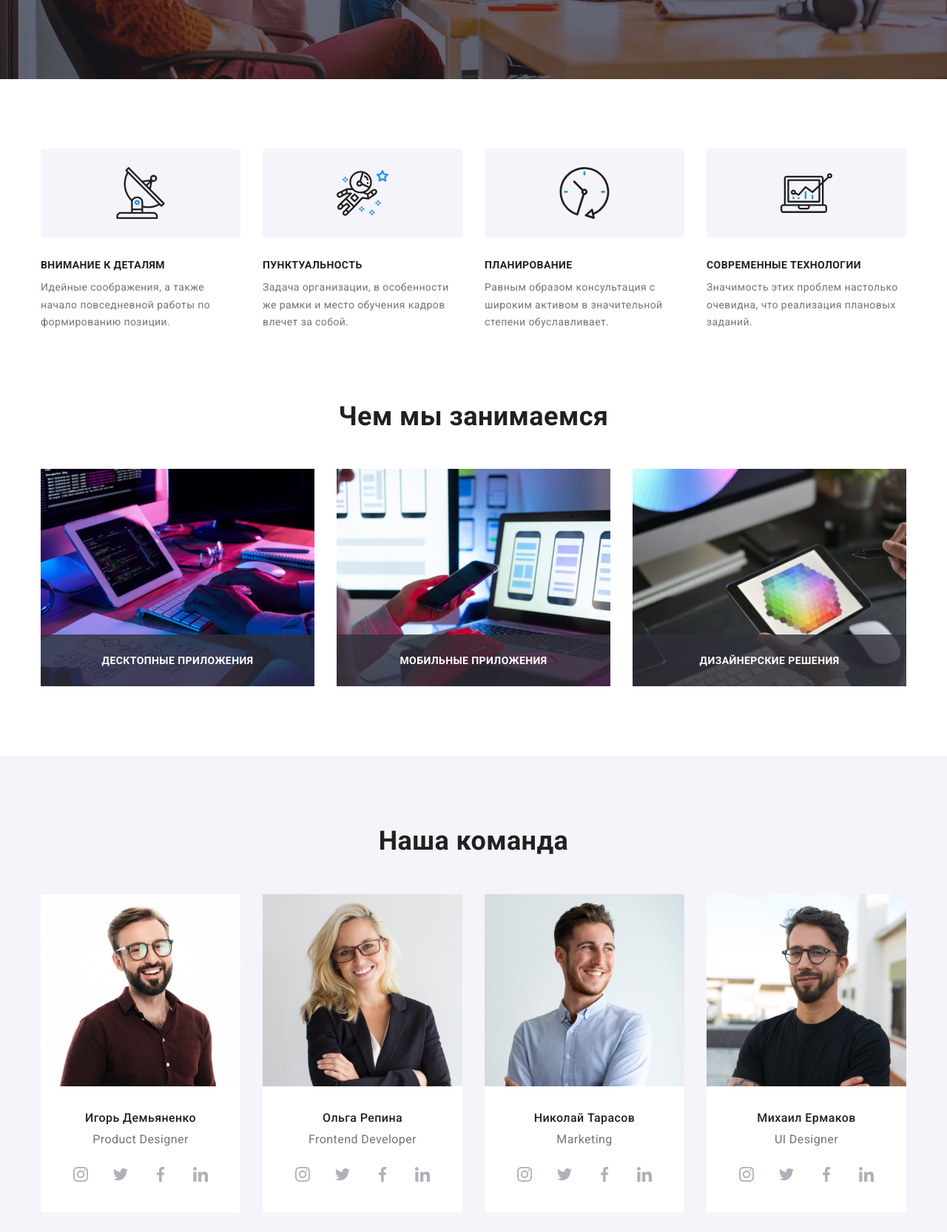
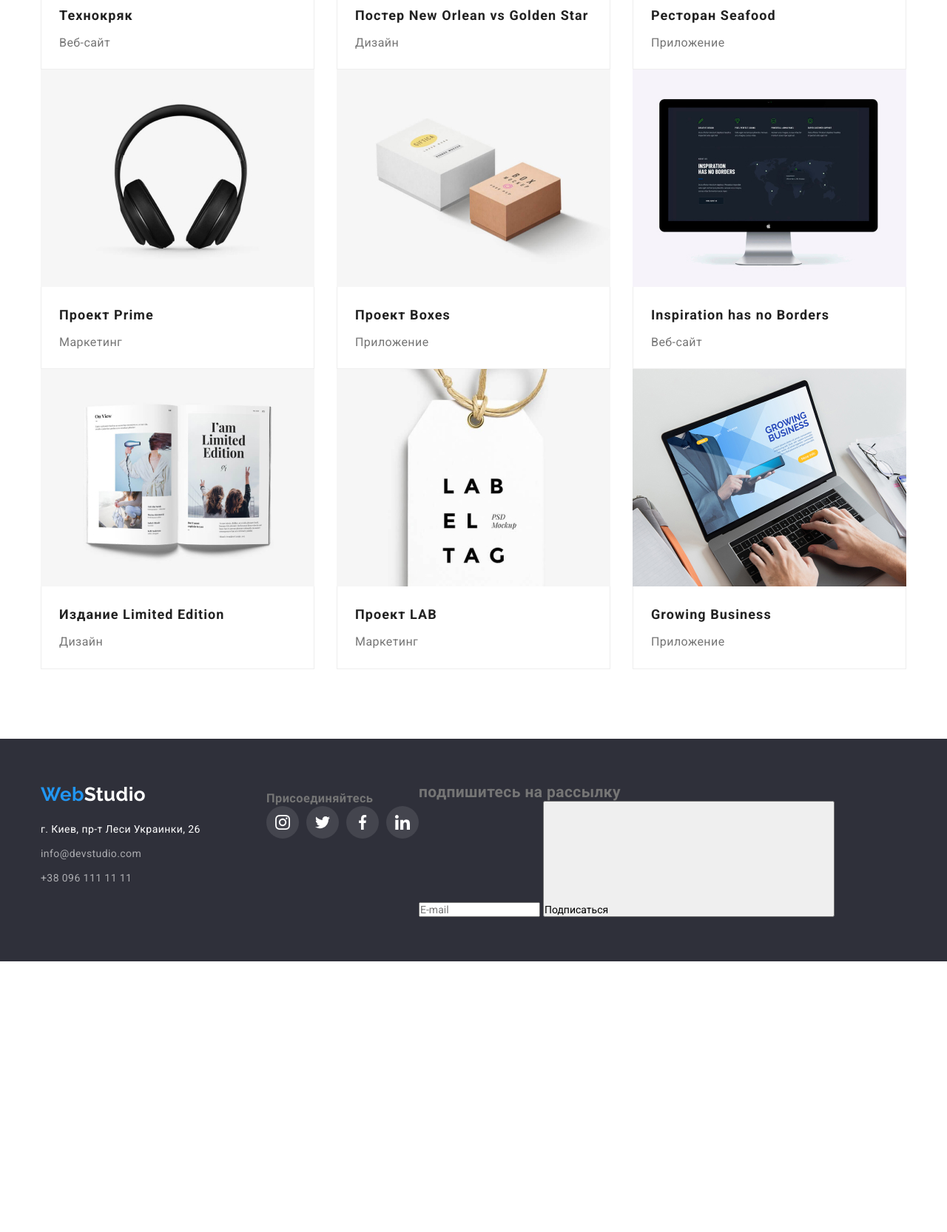
Before and after one commit to GrinchenkoD/goit-markup-hw-06, a plain HTML site: page portfolio.html in a window 1280 px wide. Shown: the part 574-2240 px from the top of the page at 74% size. After the commit the page ends 1874 px from the top, so only its background shows below. Drawn offline with nearby package versions, Linux system fonts and the light colour scheme.

Commit message:
Исправляю ошибочный коммит

```diff
--- a/portfolio.html
+++ b/portfolio.html
@@ -3,23 +3,24 @@
 <head>
     <meta charset="UTF-8">
     <meta name="viewport" content="width=device-width, initial-scale=1.0">
-  <title>Студия</title>
+    <title>Портфолио</title>
     <link href="https://fonts.googleapis.com/css2?family=Raleway:wght@700&family=Roboto:wght@400;500;700;900&display=swap" rel="stylesheet">
 
     <link rel="stylesheet" href="https://cdnjs.cloudflare.com/ajax/libs/modern-normalize/1.0.0/modern-normalize.min.css">
     <link rel="stylesheet" href="./css/styles.css">
 </head>
 <body>
-  <!-- ===================хедер================= -->
+
+  <!-- =======Хедер=========== -->
   <header class="header">
     <div class="nav container">
       <nav class="site-nav">
         <a href="./index.html" lang="en" class="logo"><span class="accent">Web</span>Studio </a>
         <ul class="site-nav list">
           <li class="nav-item">
-            <a href="./index.html" class="header-link link current">Студия</a></li>
+            <a href="./index.html" class="header-link link">Студия</a></li>
           <li class="nav-item">
-            <a href="./portfolio.html" class="header-link link">Портфолио</a></li>
+            <a href="./portfolio.html" class="header-link link current">Портфолио</a></li>
           <li class="nav-item">
             <a href="#" class="header-link link">Контакты</a></li>
         </ul>
@@ -43,277 +44,143 @@
     </div>
   </header>
    <main>
-
-    <!-- ===================Герой=======================-->
-
-    <section class="hero">
-      <div class="hero-wrapper container">
-       <h1 class="hero-title">Эффективные решения для вашего бизнеса</h1>
-       <button type="button" class="button" data-modal-open>Заказать услугу</button>
+   <!--======== фильтры ==========-->
+    <section class="portfolio section">
+      <div class="container">
+          <!-- <h1>Портфолио</h1> -->
+          <ul class="filter list">
+            <li><button type="button" class="button">Все</button></li>
+            <li><button type="button" class="button">Приложения</button></li>
+            <li><button type="button" class="button">Веб-сайты</button></li>
+            <li><button type="button" class="button">Дизайн</button></li>
+            <li><button type="button" class="button">Маркетинг</button></li>
+          </ul>
+    <!--=======проекты============  -->
+          <ul class="projects list">
+            <li class="projects-item">
+              <a href="#" class="project-link">
+                <div class="project-thumb">
+                  <img src="./images/project1.jpg" alt="макбук про с открытой веб-страницей" width="370" height="294" class="project-img">
+                  <p class="project-overlay" >Технокряк это современная площадка распространения коронавируса. Компании используют
+                     эту платформу для цифрового шпионажа и атак на защищённые сервера конкурентов.</p>
                 </div>
-    </section>
-
-    <!--===================наши преимущества====================-->
-    <section class="features section">
-      <div class="container">
-        <!-- <h2 class="section-title">Наши преимущества</h2> -->
-        <ul class="features-list list">
-          <li class="features-item antenna"><h3 class="title">Внимание к деталям</h3>
-            <p class="text">Идейные соображения, а также начало повседневной работы по формированию позиции.</p>
-          </li>
-          <li class="features-item astronaut"><h3 class="title">Пунктуальность</h3>
-            <p class="text">Задача организации, в особенности же рамки и место обучения кадров влечет за собой.</p>
-          </li>
-          <li class="features-item clock"><h3 class="title">Планирование</h3>
-            <p class="text">Равным образом консультация с широким активом в значительной степени обуславливает.</p>
-          </li>
-          <li class="features-item diagram"><h3 class="title">Современные технологии</h3>
-            <p class="text">Значимость этих проблем настолько очевидна, что реализация плановых заданий.</p>
-          </li>
-        </ul>
+                <div class="projects-text">
+                  <h2 class="title">Технокряк</h2>
+                  <p class="text">Веб-сайт</p>
               </div>
-    </section>
-
-    <!--===================чем занимаемся==========================-->
-    <section class="activities section">
-      <div class="container">
-      <h2 class="section-title">Чем мы занимаемся</h2>
-          <ul class="activities-list list">
-            <li class="activities-item">
-              <a href="" class="activities-link">
-                <img src="./images/occupation1.jpg" alt="програмист работает за столом" width="370" height="294">
-                <p class="activities-discription">Десктопные приложения</p>
               </a>
             </li>
-            <li>
-              <a href="" class="activities-link">
-                <img src="./images/occupation2.jpg" alt="дизайнер разрабарывает приложение" width="370" height="294">
-                <p class="activities-discription">Мобильные приложения</p>
-
+            <li class="projects-item">
+              <a href="#" class="project-link">
+                <div class="project-thumb">
+                <img src="./images/project2.jpg" alt="два баскетболиста в прыжке борятся за мяч" width="370" height="294" class="project-img">
+                <p class="project-overlay" >Технокряк это современная площадка распространения коронавируса. Компании используют
+                  эту платформу для цифрового шпионажа и атак на защищённые сервера конкурентов.</p>
+                </div>
+                <div class="projects-text">
+                  <h2 class="title">Постер <span lang="en">New Orlean vs Golden Star</span></h2>
+                  <p class="text">Дизайн</p>
+                </div>
               </a>
             </li>
-            <li>
-              <a href="" class="activities-link">
-                <img src="./images/occupation3.jpg" alt="дизайнер выбирает цвет из палитры на планшете" width="370" height="294">
-                <p class="activities-discription">Дизайнерские решения</p>
+            <li class="projects-item">
+              <a href="#" class="project-link">
+                <div class="project-thumb">
+                  <img src="./images/project3.jpg" alt="логотип ресторана морской еды" width="370" height="294" class="project-img">
+                  <p class="project-overlay" >Технокряк это современная площадка распространения коронавируса. Компании используют
+                    эту платформу для цифрового шпионажа и атак на защищённые сервера конкурентов.</p>
+                </div>
+                <div class="projects-text">
+                  <h2 class="title">Ресторан <span lang="en">Seafood</span></h2>
+                  <p class="text">Приложение</p>
+                </div>
+              </a>
+            </li>
+            <li class="projects-item">
+              <a href="#" class="project-link">
+                <div class="project-thumb">
+                  <img src="./images/project4.jpg" alt="наушники" width="370" height="294" class="project-img">
+                  <p class="project-overlay" >Технокряк это современная площадка распространения коронавируса. Компании используют
+                    эту платформу для цифрового шпионажа и атак на защищённые сервера конкурентов.</p>
+                </div>
+                  <div class="projects-text">
+                  <h2 class="title">Проект <span lang="en">Prime</span></h2>
+                  <p class="text">Маркетинг</p>
+                </div>
+              </a>
+            </li>
+            <li class="projects-item">
+              <a href="#" class="project-link">
+                <div class="project-thumb">
+                  <img src="./images/project5.jpg" alt="две коробки белая и розовая" width="370" height="294" class="project-img">
+                  <p class="project-overlay" >Технокряк это современная площадка распространения коронавируса. Компании используют
+                    эту платформу для цифрового шпионажа и атак на защищённые сервера конкурентов.</p>
+                </div>
+                  <div class="projects-text">
+                  <h2 class="title">Проект <span lang="en">Boxes</span></h2>
+                  <p class="text">Приложение</p>
+                </div class="projects-text">
+              </a>
+            </li>
+            <li class="projects-item">
+              <a href="#" class="project-link">
+                <div class="project-thumb">
+                  <img src="./images/project6.jpg" alt="монитор с открытым сайтом" width="370" height="294" class="project-img">
+                  <p class="project-overlay" >Технокряк это современная площадка распространения коронавируса. Компании используют
+                    эту платформу для цифрового шпионажа и атак на защищённые сервера конкурентов.</p>
+                </div>
+                  <div class="projects-text">
+                  <h2 lang="en" class="title">Inspiration has no Borders</h2>
+                  <p class="text">Веб-сайт</p>
+                </div>
+              </a>
+            </li>
+            <li class="projects-item">
+              <a href="#" class="project-link">
+                <div class="project-thumb">
+                  <img src="./images/project7.jpg" alt="открытый журнал" width="370" height="294" class="project-img">
+                  <p class="project-overlay" >Технокряк это современная площадка распространения коронавируса. Компании используют
+                    эту платформу для цифрового шпионажа и атак на защищённые сервера конкурентов.</p>
+                </div>
+                  <div class="projects-text">
+                  <h2 class="title">Издание <span lang="en">Limited Edition</span></h2>
+                  <p class="text">Дизайн</p>
+                </div>
+              </a>
+            </li>
+            <li class="projects-item">
+              <a href="#" class="project-link">
+                <div class="project-thumb">
+                  <img src="./images/project8.jpg" alt="ярлык с надписью" width="370" height="294" class="project-img">
+                  <p class="project-overlay" >Технокряк это современная площадка распространения коронавируса. Компании используют
+                    эту платформу для цифрового шпионажа и атак на защищённые сервера конкурентов.</p>
+                </div>
+                <div class="projects-text">
+                  <h2 class="title">Проект <span lang="en">LAB</span></h2>
+                  <p class="text">Маркетинг</p>
+                </div>
+              </a>
+            </li>
+            <li class="projects-item">
+              <a href="#" class="project-link">
+                <div class="project-thumb">
+                  <img src="./images/project9.jpg" alt="мужские руки на клавиатуре ноутбука" class="project-img">
+                  <p class="project-overlay" >Технокряк это современная площадка распространения коронавируса. Компании используют
+                    эту платформу для цифрового шпионажа и атак на защищённые сервера конкурентов.</p>
+                </div>
+                <div class="projects-text">
+                  <h2 lang="en" class="title">Growing Business</h2>
+                  <p class="text">Приложение</p>
+                </div>
               </a>
             </li>
           </ul>
         </div>
-    </section>
-
-    <!--=============================команда========================-->
-    <section class="section team">
-      <div class=" container">
-          <h2 class="section-title">Наша команда</h2>
-          <ul class="employees list">
-            <li class="employer-card">
-              <img src="./images/employer1.jpg" alt="фото Игоря Демьяненко" width="270" height="260" class="employer-photo">
-              <h3 class="title">Игорь Демьяненко</h3>
-              <p lang="en" class="position">Product Designer</p>
-                            <!-- ===========иконки соц сетей========== -->
-
-              <ul class="socials list">
-                <li class="social-item">
-                  <a class="social-link link">
-                    <svg class="social-icon">
-                      <use href="./images/icons/sprite.svg#instagram"></use>
-                    </svg>
-                  </a>
-                </li>
-                <li class="social-item">
-                  <a class="social-link link">
-                    <svg class="social-icon">
-                      <use href="./images/icons/sprite.svg#twitter"></use>
-                    </svg>
-                  </a>
-                </li>
-                <li class="social-item">
-                  <a class="social-link link">
-                    <svg class="social-icon">
-                      <use href="./images/icons/sprite.svg#facebook"></use>
-                      </svg>
-                  </a>
-                </li>
-                <li class="social-item">
-                  <a class="social-link link">
-                    <svg class="social-icon">
-                      <use href="./images/icons/sprite.svg#linkedin"></use>
-                      </svg>
-                  </a>
-                </li>
-              </ul>
-            </li>
-            <li class="employer-card">
-                  <img src="./images/employer2.jpg" alt="фото Ольги Репиной" width="270" height="260" class="employer-photo">
-                  <h3 class="title">Ольга Репина</h3>
-                  <p lang="en" class="position">Frontend Developer</p>
-                  <!-- ===========иконки соц сетей========== -->
-
-                  <ul class="socials list">
-
-                <li class="social-item">
-                  <a class="social-link link">
-                    <svg class="social-icon">
-                      <use href="./images/icons/sprite.svg#instagram"></use>
-                    </svg>
-                  </a>
-                </li>
-                <li class="social-item">
-                  <a class="social-link link">
-                    <svg class="social-icon">
-                      <use href="./images/icons/sprite.svg#twitter"></use>
-                    </svg>
-                  </a>
-                </li>
-                <li class="social-item">
-                  <a class="social-link link">
-                    <svg class="social-icon">
-                      <use href="./images/icons/sprite.svg#facebook"></use>
-                    </svg>
-                  </a>
-                </li>
-                <li class="social-item">
-                  <a class="social-link link">
-                    <svg class="social-icon">
-                      <use href="./images/icons/sprite.svg#linkedin"></use>
-                      </svg>
-                  </a>
-                </li>
-                 </ul>
-            </li>
-            <li class="employer-card">
-              <img src="./images/employer3.jpg" alt=" фото Николая Тарасова" width="270" height="260" class="employer-photo">
-              <h3 class="title">Николай Тарасов</h3>
-              <p lang="en" class="position">Marketing</p>
-                            <!-- ===========иконки соц сетей========== -->
-
-              <ul class="socials list">
-                <li class="social-item">
-                  <a class="social-link link">
-                    <svg class="social-icon">
-                      <use href="./images/icons/sprite.svg#instagram"></use>
-                    </svg>
-                  </a>
-                </li>
-                <li class="social-item">
-                  <a class="social-link link">
-                    <svg class="social-icon">
-                      <use href="./images/icons/sprite.svg#twitter"></use>
-                    </svg>
-                  </a>
-                </li>
-                <li class="social-item">
-                  <a class="social-link link">
-                    <svg class="social-icon">
-                      <use href="./images/icons/sprite.svg#facebook"></use>
-                    </svg>
-                  </a>
-                </li>
-                <li class="social-item">
-                  <a class="social-link link">
-                    <svg class="social-icon">
-                      <use href="./images/icons/sprite.svg#linkedin"></use>
-                    </svg>
-                  </a>
-                </li>
-              </ul>
-
-            </li>
-            <li class="employer-card">
-              <img src="./images/employer4.jpg" alt="фото Михаила Ермакова" width="270" height="260" class="employer-photo">
-              <h3 class="title">Михаил Ермаков</h3>
-              <p lang="en" class="position">UI Designer</p>
-                            <!-- ===========иконки соц сетей========== -->
-
-              <ul class="socials list">
-                <li class="social-item">
-                  <a class="social-link link">
-                    <svg class="social-icon">
-                      <use href="./images/icons/sprite.svg#instagram"></use>
-                    </svg>
-                  </a>
-                </li>
-                <li class="social-item">
-                  <a class="social-link link">
-                    <svg class="social-icon">
-                      <use href="./images/icons/sprite.svg#twitter"></use>
-                    </svg>
-                  </a>
-                </li>
-                <li class="social-item">
-                  <a class="social-link link">
-                    <svg class="social-icon">
-                      <use href="./images/icons/sprite.svg#facebook"></use>
-                    </svg>
-                  </a>
-                </li>
-                <li class="social-item">
-                  <a class="social-link link">
-                    <svg class="social-icon">
-                      <use href="./images/icons/sprite.svg#linkedin"></use>
-                    </svg>
-                  </a>
-                </li>
-              </ul>
-            </li>
-          </ul>
-      </div>
-    </section>
-
-    <!-- =====================Постоянные клиенты====================-->
-    <section class="section clients">
-      <div class="container">
-        <h2 class="section-title"> Постоянные клиенты</h2>
-        <ul class="clients-list list">
-          <li class="clients-item">
-            <a href="" class="clients-link link">
-              <svg class="clients-icon" height="50px" width="45px">
-                  <use href="./images/icons/sprite.svg#logo-1"></use>
-              </svg>
-            </a>
-          </li>
-          <li class="clients-item">
-            <a href="" class="clients-link link">
-              <svg class="clients-icon" height="52px" width="40px">
-                  <use href="./images/icons/sprite.svg#logo-2"></use>
-              </svg>
-            </a>
-          </li>
-          <li class="clients-item">
-            <a href="" class="clients-link link">
-              <svg class="clients-icon" height="42px" width="42px">
-                <use href="./images/icons/sprite.svg#logo-3"></use>
-              </svg>
-            </a>
-          </li>
-          <li class="clients-item">
-            <a href="" class="clients-link link">
-              <svg class="clients-icon" height="42px" width="80px">
-                <use href="./images/icons/sprite.svg#logo-4"></use>
-              </svg>
-            </a>
-          </li>
-          <li class="clients-item">
-            <a href="" class="clients-link link">
-              <svg class="clients-icon" height="47px" width="59px">
-                <use href="./images/icons/sprite.svg#logo-5"></use>
-              </svg>
-            </a>
-          </li>
-          <li class="clients-item">
-            <a href="" class="clients-link link">
-              <svg class="clients-icon" height="45" width="88px">
-                <use href="./images/icons/sprite.svg#logo-6"></use>
-              </svg>
-            </a>
-          </li>
-        </ul>
       </div>
     </section>
   </main>
-<!-- ==========================футер======================= -->
 
+  <!-- ========футер============ -->
   <footer class="footer">
     <div class="container">
         <div class="footer-adress">
@@ -376,59 +243,5 @@
 
     </div>
   </footer>
-    <!--==============================модальное окно=====================  -->
-  <div class="backdrop is-hidden" data-modal>
-    <div class="modal">
-      <button type="button" class="modal-close-btn" data-modal-close>
-        <svg width="30" height="30">
-          <use href="./images/icons/sprite.svg#close"></use>
-        </svg>
-      </button>
-      <form action="#" class="modal-form">
-        <h2 class="modal-title">Оставьте свои данные, мы вам перезвоним</h2>
-        <label for="user-email">
-          Имя
-          <span class="modal-input-wrapper">
-              <input type="user-name" name="user-name" id="user-name" placeholder="" class="modal-form-input">
-              <svg class="modal-form-icon">
-                <use href="./images/icons/sprite.svg#person"></use>
-              </svg>
-          </span>
-        </label>        <label for="user-phone">
-          Телефон
-          <span class="modal-input-wrapper">
-              <input type="tel" name="user-phone" id="user-phone" placeholder="" class="modal-form-input">
-              <svg class="modal-form-icon">
-                <use href="./images/icons/sprite.svg#phone"></use>
-              </svg>
-          </span>
-        </label>
-        <label for="user-email">
-            Почта
-          <span class="modal-input-wrapper">
-                <input type="email" name="user-email" id="user-email" placeholder="" class="modal-form-input">
-                <svg class="modal-form-icon">
-                  <use href="./images/icons/sprite.svg#email"></use>
-                </svg>
-            </span>
-        </label>
-        <label for="">Коментарий
-          <textarea name="user-comment" id="user-comment" placeholder="Введите текст" class="user-comment"></textarea>
-        </label>
-        <div class="policy-wrapper">
-        <input type="checkbox" name="user-policy" value="user-policy-ok" class="modal-form-policy visually-hidden" id="user-policy">
-        <label for="user-policy" class="modal-form-policy-label">
-        Соглашаюсь с рассылкой и принимаю <a href="#" class="policy-link">Условия договора</a>
-        </label>
-        </div>
-        <button type="submit" class="modal-form-btn btn">Отправить</button>
-
-      </form>
-    </div>
-  </div>
- <!-- ========================скрипт=================================== -->
-  <script src="./js/modal.js"></script>
-
 </body>
-
 </html>
```
Lines whose indentation alone changed are shown as unchanged.
